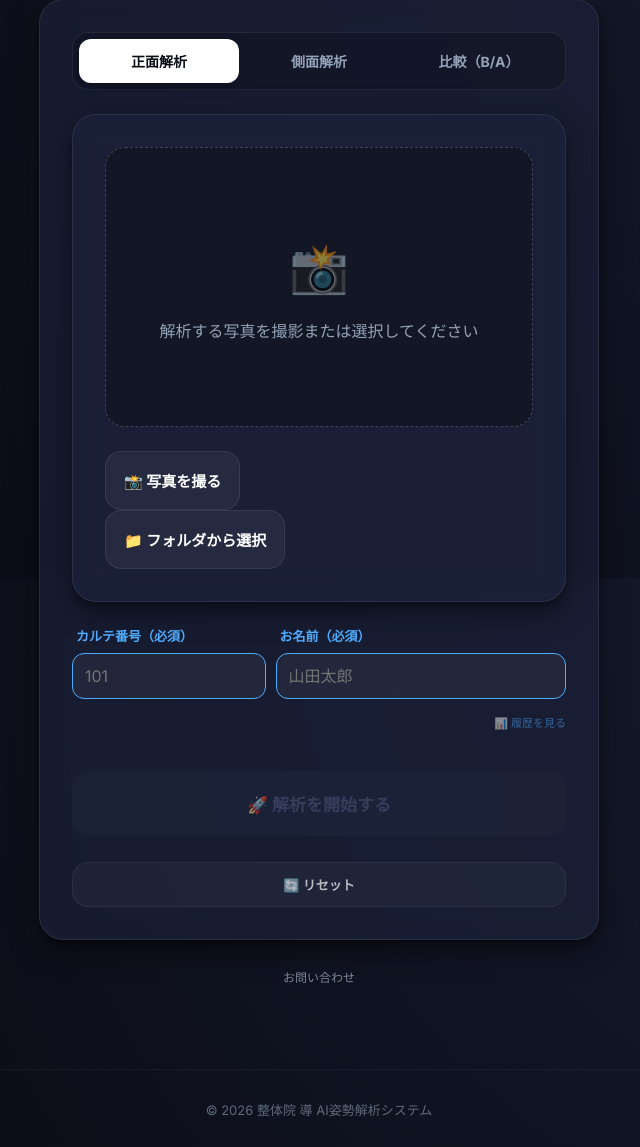
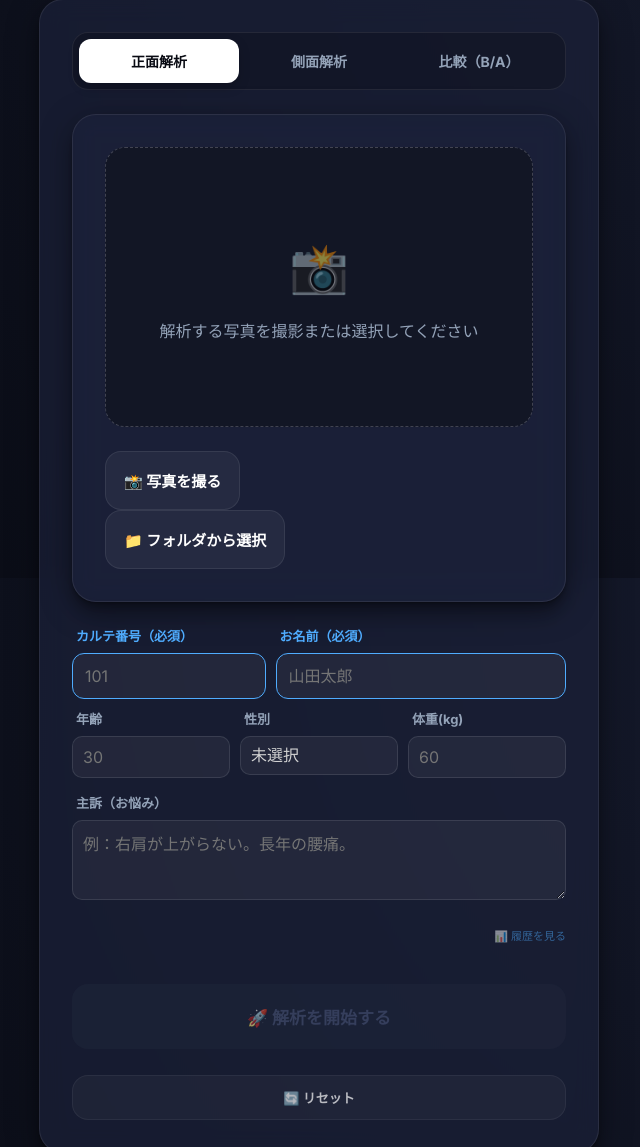
Before and after one commit to seitaimichibiki-cpu/posture-analyzer, a Flask app: page / in a window 1280 px wide. Shown: the part 222-1369 px from the top of the page, without its empty margins (321-961 px from the left). Run offline with Flask 3, Linux system fonts and the light colour scheme; a user stored in the database is signed in; tables that the repository leaves empty hold one stand-in row (values such as "Sample post").

Commit message:
feat: expand patient info with age, gender, weight, and chief complaint

```diff
--- a/app.py
+++ b/app.py
@@ -217,6 +217,12 @@ def init_and_migrate():
             run_sql('ALTER TABLE "user" ADD COLUMN otp_expiry TIMESTAMP')
             run_sql('ALTER TABLE "user" ADD COLUMN is_2fa_enabled BOOLEAN DEFAULT FALSE')
 
+            # Patientテーブル
+            run_sql('ALTER TABLE patient ADD COLUMN age INTEGER')
+            run_sql('ALTER TABLE patient ADD COLUMN gender VARCHAR(20)')
+            run_sql('ALTER TABLE patient ADD COLUMN weight FLOAT')
+            run_sql('ALTER TABLE patient ADD COLUMN chief_complaint TEXT')
+
             # 新規: AuditLogテーブルの作成
             db.create_all()
 
@@ -280,6 +286,10 @@ class Patient(db.Model):
     user_id = db.Column(db.Integer, db.ForeignKey('user.id'), nullable=False)
     chart_number = db.Column(db.String(50), nullable=False) # カルテ番号
     name = db.Column(db.String(100), nullable=False) # 名前
+    age = db.Column(db.Integer, nullable=True) # 年齢
+    gender = db.Column(db.String(20), nullable=True) # 性別
+    weight = db.Column(db.Float, nullable=True) # 体重
+    chief_complaint = db.Column(db.Text, nullable=True) # 主訴
     created_at = db.Column(db.DateTime, default=datetime.utcnow)
 
     # リレーション
@@ -1030,16 +1040,33 @@ def analyze():
     if file.filename == '' or not chart_number or not patient_name:
         return jsonify({'error': '画像、カルテ番号、名前はすべて必須です'}), 400
 
+    # 追加情報の取得
+    age = request.form.get('age')
+    gender = request.form.get('gender')
+    weight = request.form.get('weight')
+    chief_complaint = request.form.get('chief_complaint')
+
     # Patientの特定または作成
     patient = Patient.query.filter_by(user_id=current_user.id, chart_number=chart_number).first()
     if not patient:
-        patient = Patient(user_id=current_user.id, chart_number=chart_number, name=patient_name)
+        patient = Patient(
+            user_id=current_user.id,
+            chart_number=chart_number,
+            name=patient_name,
+            age=int(age) if age and age.isdigit() else None,
+            gender=gender,
+            weight=float(weight) if weight else None,
+            chief_complaint=chief_complaint
+        )
         db.session.add(patient)
         db.session.flush()
     else:
-        # 名前が空の場合のみ更新（必要に応じて）
-        if patient.name != patient_name:
-            patient.name = patient_name
+        # 既存顧客情報の更新
+        patient.name = patient_name
+        if age and age.isdigit(): patient.age = int(age)
+        if gender: patient.gender = gender
+        if weight: patient.weight = float(weight)
+        if chief_complaint: patient.chief_complaint = chief_complaint
 
     # ファイル名をユニークにする
     ext = os.path.splitext(file.filename)[1]
@@ -1367,15 +1394,32 @@ def analyze_compare():
     if not chart_number or not patient_name:
         return jsonify({'error': 'カルテ番号と名前は必須です'}), 400
 
+    # 追加情報の取得
+    age = request.form.get('age')
+    gender = request.form.get('gender')
+    weight = request.form.get('weight')
+    chief_complaint = request.form.get('chief_complaint')
+
     # Patientの特定または作成
     patient = Patient.query.filter_by(user_id=current_user.id, chart_number=chart_number).first()
     if not patient:
-        patient = Patient(user_id=current_user.id, chart_number=chart_number, name=patient_name)
+        patient = Patient(
+            user_id=current_user.id,
+            chart_number=chart_number,
+            name=patient_name,
+            age=int(age) if age and age.isdigit() else None,
+            gender=gender,
+            weight=float(weight) if weight else None,
+            chief_complaint=chief_complaint
+        )
         db.session.add(patient)
         db.session.flush()
     else:
-        if patient.name != patient_name:
-            patient.name = patient_name
+        patient.name = patient_name
+        if age and age.isdigit(): patient.age = int(age)
+        if gender: patient.gender = gender
+        if weight: patient.weight = float(weight)
+        if chief_complaint: patient.chief_complaint = chief_complaint
 
     # ユニークファイル名生成
     uid = uuid.uuid4().hex[:8]
--- a/templates/index.html
+++ b/templates/index.html
@@ -111,6 +111,33 @@
                                 <label for="patient_name" style="font-size: 13px; color: var(--accent); font-weight: bold; display: block; margin-bottom: 6px;">お名前（必須）</label>
                                 <input type="text" id="patient_name" placeholder="山田太郎" class="form-control" style="background: rgba(255,255,255,0.05); border: 1px solid var(--accent); border-radius: 12px; padding: 12px; width: 100%; box-sizing: border-box;" autocomplete="off" oninput="onInputPatient()">
                             </div>
+                        </div>
+
+                        <!-- 追加：年齢・性別・体重 -->
+                        <div style="display: flex; gap: 10px; margin-bottom: 15px;">
+                            <div style="flex: 1;">
+                                <label for="patient_age" style="font-size: 13px; color: var(--text-muted); font-weight: bold; display: block; margin-bottom: 6px;">年齢</label>
+                                <input type="number" id="patient_age" placeholder="30" class="form-control" style="background: rgba(255,255,255,0.05); border: 1px solid rgba(255,255,255,0.1); border-radius: 10px; padding: 10px; width: 100%; box-sizing: border-box; color: white;">
+                            </div>
+                            <div style="flex: 1;">
+                                <label for="patient_gender" style="font-size: 13px; color: var(--text-muted); font-weight: bold; display: block; margin-bottom: 6px;">性別</label>
+                                <select id="patient_gender" class="form-control" style="background: rgba(255,255,255,0.05); border: 1px solid rgba(255,255,255,0.1); border-radius: 10px; padding: 10px; width: 100%; box-sizing: border-box; color: lightgrey; appearance: none;">
+                                    <option value="" style="background: #1a1a1a;">未選択</option>
+                                    <option value="男性" style="background: #1a1a1a;">男性</option>
+                                    <option value="女性" style="background: #1a1a1a;">女性</option>
+                                    <option value="その他" style="background: #1a1a1a;">その他</option>
+                                </select>
+                            </div>
+                            <div style="flex: 1;">
+                                <label for="patient_weight" style="font-size: 13px; color: var(--text-muted); font-weight: bold; display: block; margin-bottom: 6px;">体重(kg)</label>
+                                <input type="number" id="patient_weight" placeholder="60" class="form-control" style="background: rgba(255,255,255,0.05); border: 1px solid rgba(255,255,255,0.1); border-radius: 10px; padding: 10px; width: 100%; box-sizing: border-box; color: white;">
+                            </div>
+                        </div>
+
+                        <!-- 追加：主訴 -->
+                        <div style="margin-bottom: 15px;">
+                            <label for="chief_complaint" style="font-size: 13px; color: var(--text-muted); font-weight: bold; display: block; margin-bottom: 6px;">主訴（お悩み）</label>
+                            <textarea id="chief_complaint" placeholder="例：右肩が上がらない。長年の腰痛。" class="form-control" style="background: rgba(255,255,255,0.05); border: 1px solid rgba(255,255,255,0.1); border-radius: 10px; padding: 10px; width: 100%; box-sizing: border-box; color: white; min-height: 80px; resize: vertical;"></textarea>
                         </div>
                         <div style="text-align: right;">
                             <a id="historyLink" href="javascript:void(0)" onclick="viewHistory()" style="font-size: 11px; color: var(--accent); text-decoration: none; opacity: 0.5; pointer-events: none;">📊 履歴を見る</a>
@@ -234,6 +261,10 @@
             const formData = new FormData();
             formData.append('chart_number', document.getElementById('chart_number').value);
             formData.append('patient_name', document.getElementById('patient_name').value);
+            formData.append('age', document.getElementById('patient_age').value);
+            formData.append('gender', document.getElementById('patient_gender').value);
+            formData.append('weight', document.getElementById('patient_weight').value);
+            formData.append('chief_complaint', document.getElementById('chief_complaint').value);
 
             try {
                 document.getElementById('loadingOverlay').style.display = 'flex';
```
Also changed, not shown: templates/patient_detail.html (+12 -1 lines).
